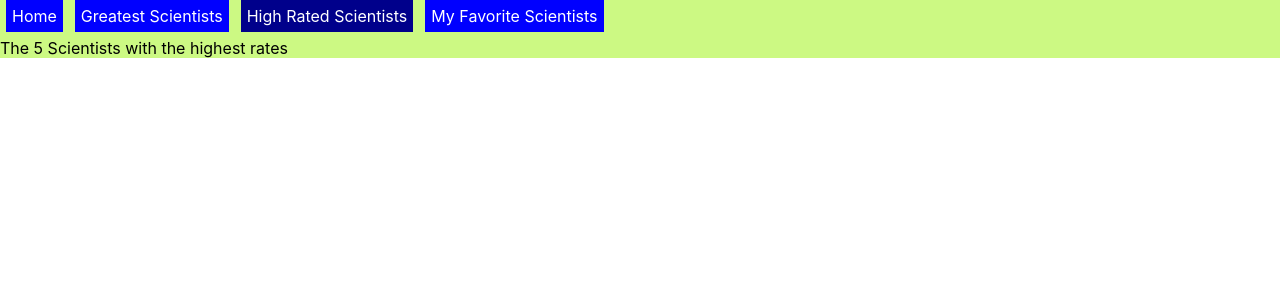
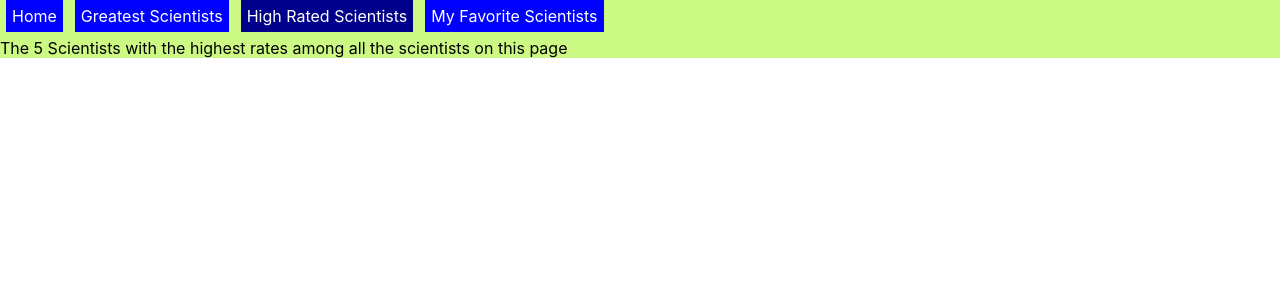
Before and after one commit to jbigishiro/phase-2-project-greatest-scientists, a React (Create React App) app: page /high_rated in a window 1280 px wide. Shown: the top 300 px of the page. Built offline with nearby package versions, Linux system fonts and the light colour scheme; data requests are answered from the project's data file.

Commit message:
do some changes on HighRated.js components

```diff
--- a/src/components/HighRated.js
+++ b/src/components/HighRated.js
@@ -2,6 +2,6 @@ import React from 'react'
 
 export default function HighRated() {
   return (
-    <div>The 5 Scientists with the highest rates</div>
+    <div>The 5 Scientists with the highest rates among all the scientists on this page </div>
   )
 }
```
